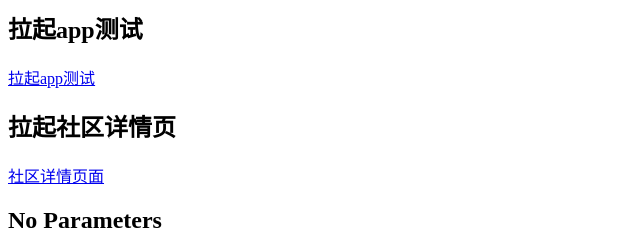
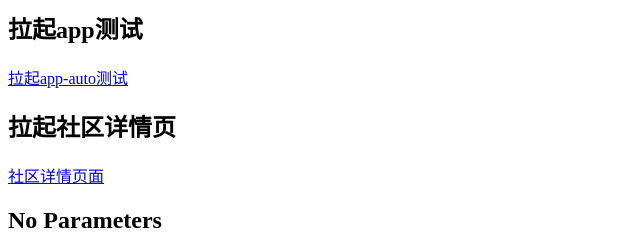
Before and after one commit to kirin233x/staticweb, a plain HTML site: page index.html in a window 1280 px wide. Shown: the part 247-487 px from the top of the page, 0-640 px from the left. Drawn offline with Linux system fonts and the light colour scheme.

Commit message:
Update index.html

```diff
--- a/index.html
+++ b/index.html
@@ -15,7 +15,7 @@
     <a href="alipays://app.huawei.motor"> 打开支付宝app</a>
 
     <h2>拉起app测试</h2>
-    <a href="motor://app.huawei.motor"> 拉起app测试</a>
+    <a href="auto://app.huawei.auto"> 拉起app-auto测试</a>
 
     <h2>拉起社区详情页</h2>
     <a href="https://appgallery.huawei.com/grey/link/invite-test-wap?taskId=819bfc7aab5e7a5389ed200eb4155e45"> 社区详情页面</a>
```
